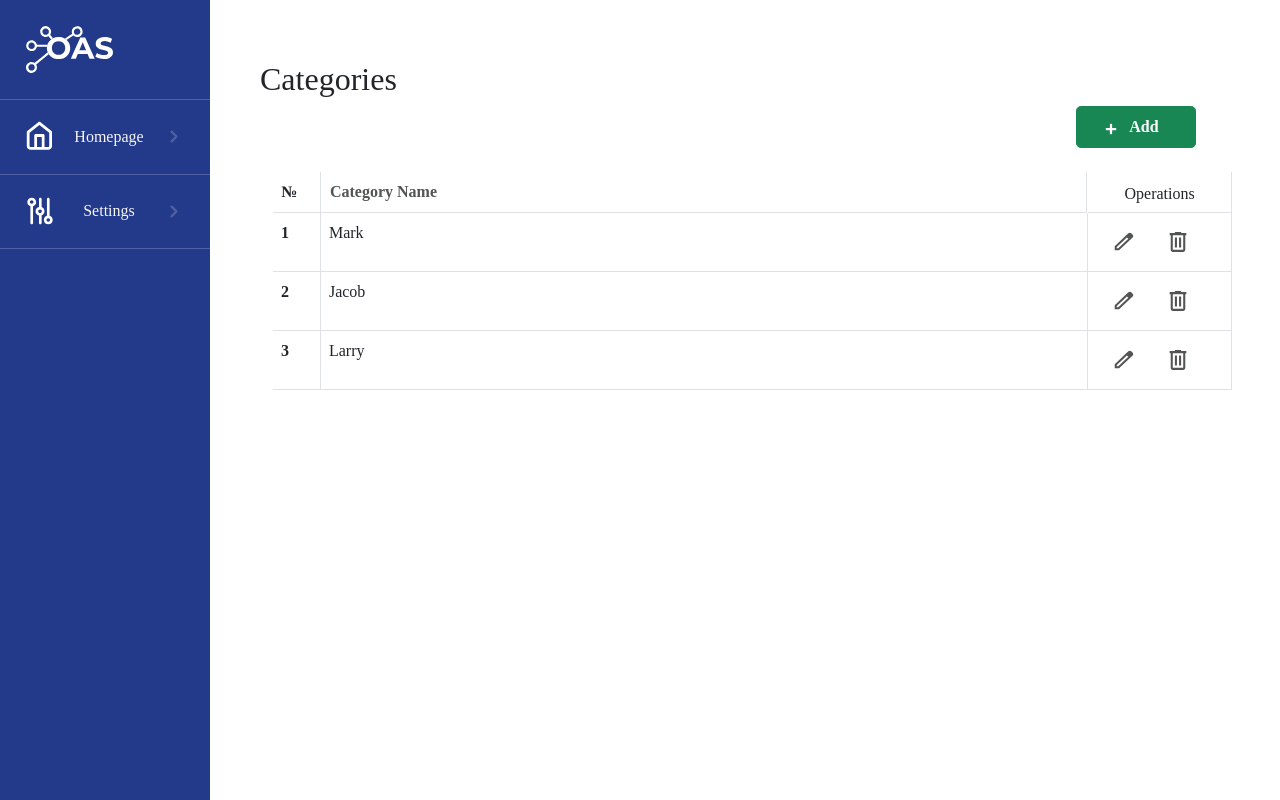
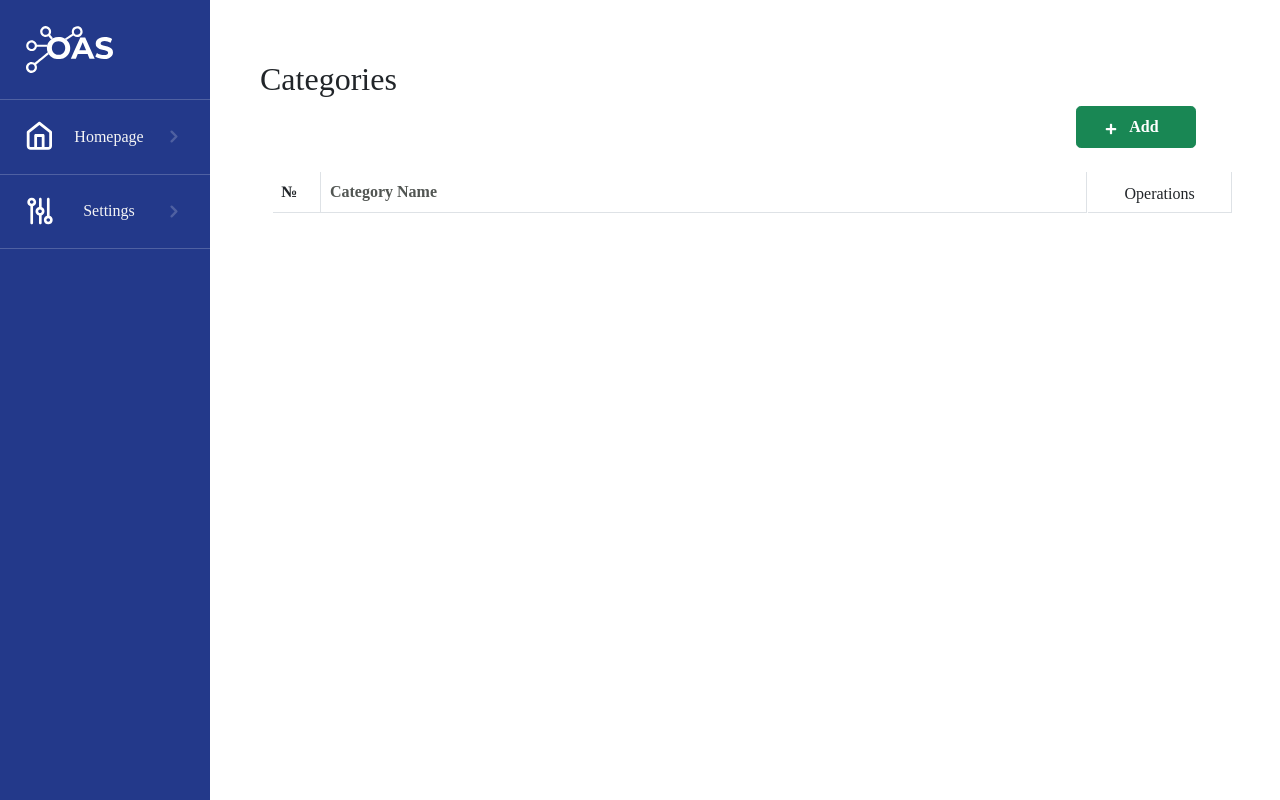
Before and after one commit to rahimasalman/Oas-front, a React (Create React App) app in the folder front/: page /categories in a window 1280 px wide. Built offline with nearby package versions, Linux system fonts and the light colour scheme.

Commit message:
Gave functionality to operation buttons

```diff
--- a/front/src/pages/Categories/Categories.js
+++ b/front/src/pages/Categories/Categories.js
@@ -1,4 +1,4 @@
-import React from 'react'
+import React, { useState } from 'react'
 import Sidenav from '../../components/Sidenav'
 import iconEdit from '../../images/icon-edit.svg'
 import iconDelete from '../../images/icon-delete.svg'
@@ -6,6 +6,52 @@ import iconClose from '../../images/icon-close.svg'
 import { FaPlus } from 'react-icons/fa'
 
 function Categories() {
+  const [category, setCategory] = useState('')
+  const [list, setList] = useState([])
+  const [isEditing, setIsEditing] = useState(false)
+  const [editId, setEditId] = useState(null)
+
+  const handleSubmit = (e) => {
+    e.preventDefault()
+    if (!category) {
+      // display alert
+    } else if (category && isEditing) {
+      // editing
+      setList(
+        list.map((item) => {
+          if (item.id === editId) {
+            return { ...item, title: category }
+          }
+          return item
+        })
+      )
+      setCategory('')
+      setEditId(null)
+      setIsEditing(false)
+    } else {
+      // show alert
+      const newCategory = {
+        id: new Date().getTime().toString(),
+        title: category,
+      }
+      list.push(newCategory)
+      setCategory('')
+      console.log(list)
+    }
+  }
+
+  const removeItem = (id) => {
+    setList(list.filter((item) => item.id !== id))
+  }
+
+  const editItem = (id) => {
+    const specificItem = list.find((item) => item.id === id)
+    setIsEditing(true)
+    setEditId(id)
+    setCategory(specificItem.title)
+    console.log(specificItem)
+  }
+
   return (
     <div className="categories">
       <h1>Categories</h1>
@@ -32,15 +78,15 @@ function Categories() {
           </button>
 
           <div
-            class="modal fade"
+            className="modal fade"
             id="exampleModal"
-            tabindex="-1"
+            tabIndex="-1"
             aria-labelledby="exampleModalLabel"
             aria-hidden="true">
-            <div class="modal-dialog modal-dialog-centered">
-              <div class="modal-content">
-                <div class="modal-header">
-                  <h5 class="modal-title" id="exampleModalLabel">
+            <div className="modal-dialog modal-dialog-centered">
+              <div className="modal-content">
+                <div className="modal-header">
+                  <h5 className="modal-title" id="exampleModalLabel">
                     Add Category
                   </h5>
                   <button
@@ -51,40 +97,42 @@ function Categories() {
                     <img src={iconClose} />
                   </button>
                 </div>
-                <div class="modal-body">
-                  <form>
-                    <div class="mb-3">
+                <div className="modal-body">
+                  <form onSubmit={handleSubmit}>
+                    <div className="mb-3">
                       <label
-                        for="validationCustomUsername"
-                        class="col-form-label">
+                        htmlFor="validationCustomUsername"
+                        className="col-form-label">
                         Add a category
                       </label>
-                      <div class="input-group has-validation">
+                      <div className="input-group has-validation">
                         <input
                           type="text"
-                          class="form-control"
+                          className="form-control"
                           id="validationCustomUsername"
                           aria-describedby="inputGroupPrepend"
                           placeholder="Enter"
                           required
+                          value={category}
+                          onChange={(e) => {
+                            setCategory(e.target.value)
+                          }}
                         />
-                        <div class="invalid-feedback">
+                        <div className="invalid-feedback">
                           Please choose a username.
                         </div>
                       </div>
                     </div>
-                  </form>
-                </div>
-                <div class="modal-footer">
-                  <button type="submit" class="btn btn-success">
+                    <button type="submit" className="btn btn-success mr-2">
                       Save
                     </button>
                     <button
                       type="button"
-                    class="btn btn-light"
+                      className="btn btn-light"
                       data-bs-dismiss="modal">
                       Cancel
                     </button>
+                  </form>
                 </div>
               </div>
             </div>
@@ -106,42 +154,22 @@ function Categories() {
             </tr>
           </thead>
           <tbody>
-            <tr>
-              <th scope="row">1</th>
-              <td>Mark</td>
+            {list.map((item, index) => {
+              return (
+                <tr key={index}>
+                  <th scope="row">{item.id}</th>
+                  <td>{item.title}</td>
                   <td>
-                <button>
+                    <button onClick={() => editItem(item.id)}>
                       <img src={iconEdit} />
                     </button>
-                <button>
+                    <button onClick={() => removeItem(item.id)}>
                       <img src={iconDelete} />
                     </button>
                   </td>
                 </tr>
-            <tr>
-              <th scope="row">2</th>
-              <td>Jacob</td>
-              <td>
-                <button>
-                  <img src={iconEdit} />
-                </button>
-                <button>
-                  <img src={iconDelete} />
-                </button>
-              </td>
-            </tr>
-            <tr>
-              <th scope="row">3</th>
-              <td>Larry</td>
-              <td>
-                <button>
-                  <img src={iconEdit} />
-                </button>
-                <button>
-                  <img src={iconDelete} />
-                </button>
-              </td>
-            </tr>
+              )
+            })}
           </tbody>
         </table>
       </div>
```
Lines whose indentation alone changed are shown as unchanged.
